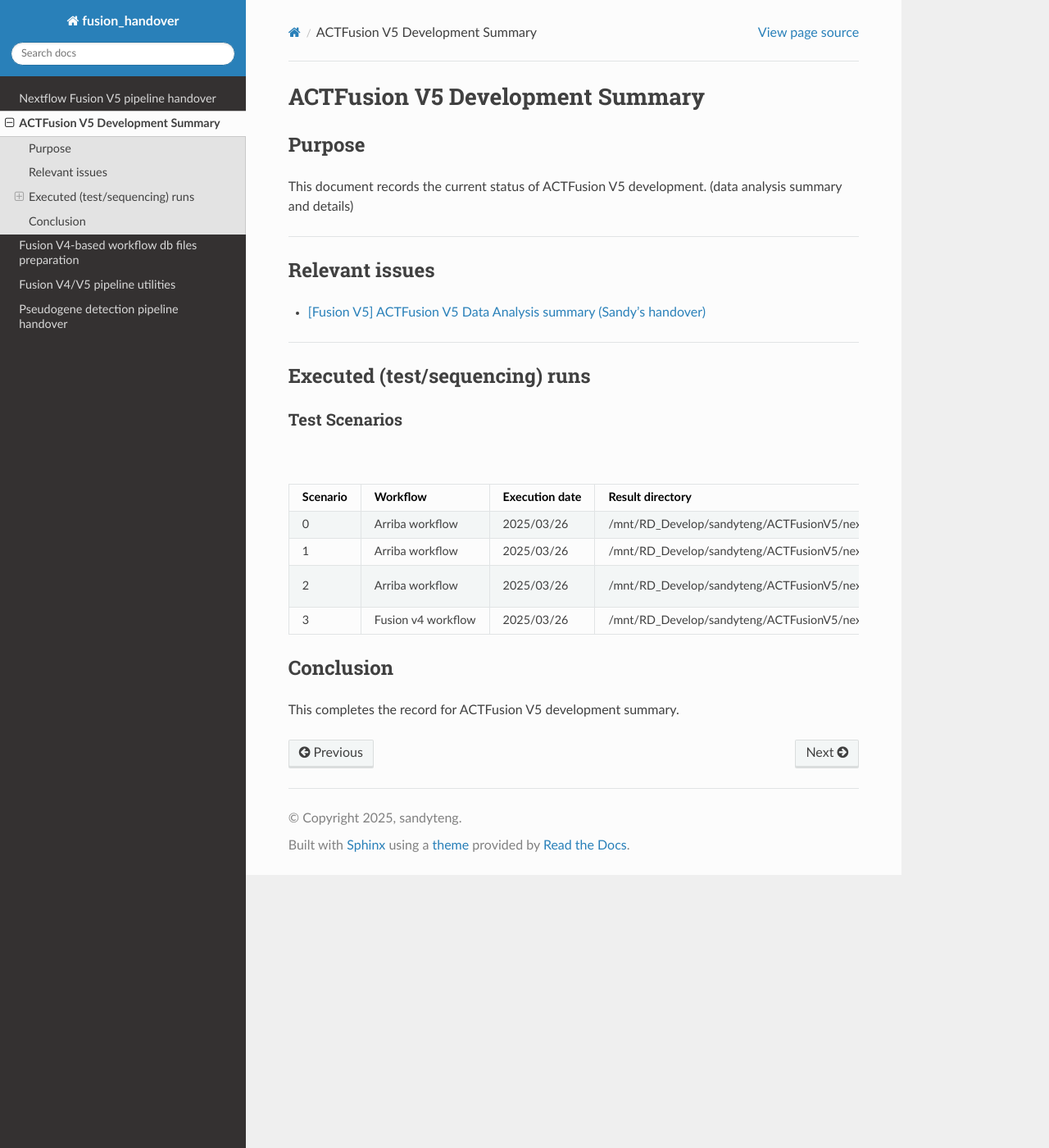
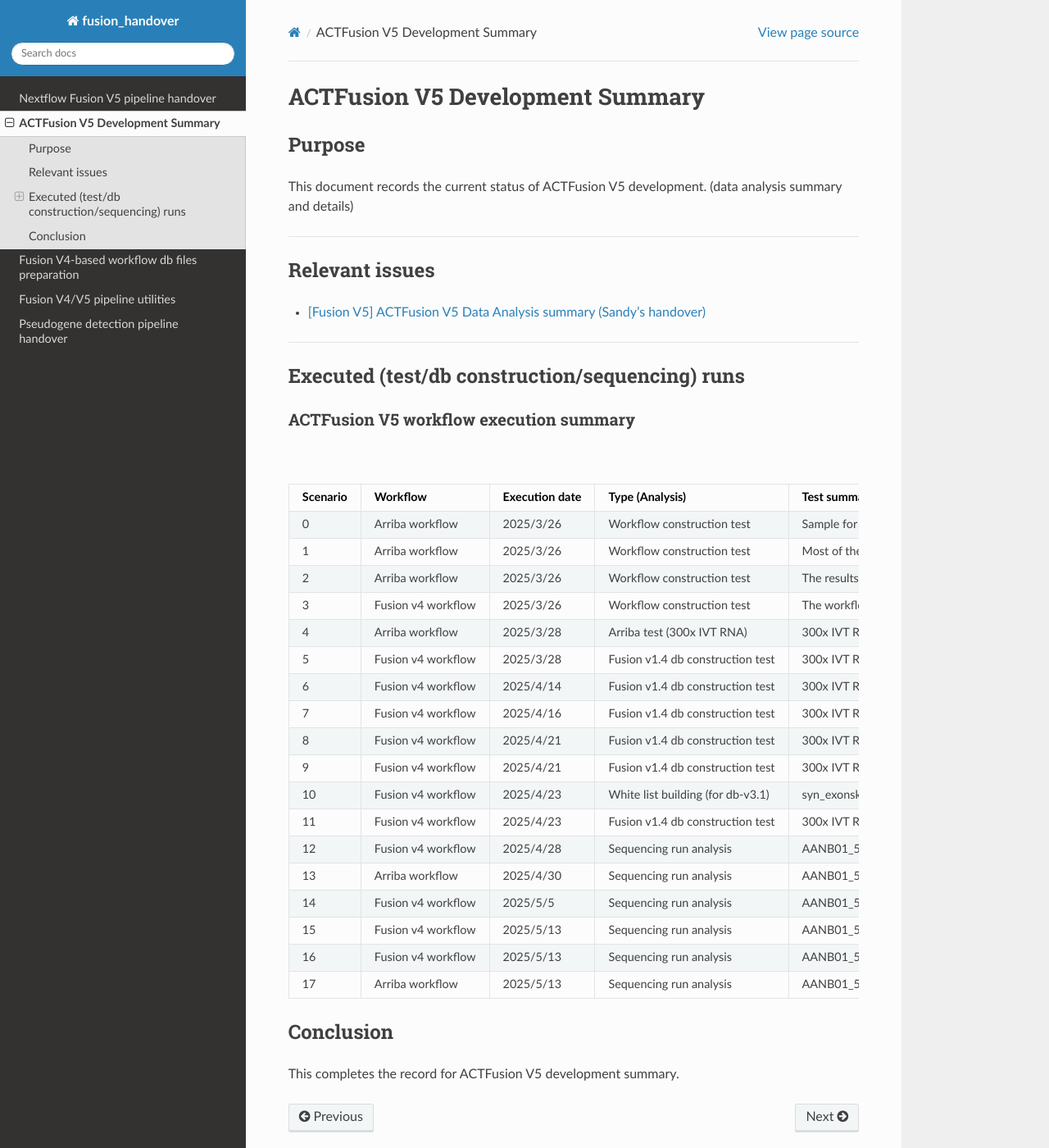
Before and after one commit to sandyteng/fusion_handover, a Sphinx documentation site: the page built from source/actfusionv5_dev.rst, in a window 1280 px wide and 1400 px high. Shown: the whole window at 82% size. Built offline with Sphinx 7.4.7 and the Read the Docs theme 3.1.0, drawn with Linux system fonts in a browser that asks for light colours.

Commit message:
add all fusion v5 executed runs to the 'actfusionv5_dev.rst'

```diff
--- a/source/actfusionv5_dev.rst
+++ b/source/actfusionv5_dev.rst
@@ -18,46 +18,112 @@ Relevant issues
 
 ----
 
---------------------------------
-Executed (test/sequencing) runs
---------------------------------
+------------------------------------------------
+Executed (test/db construction/sequencing) runs
+------------------------------------------------
 
-Test Scenarios
-==============
+ACTFusion V5 workflow execution summary
+~~~~~~~~~~~~~~~~~~~~~~~~~~~~~~~~~~~~~~~~
 
-.. list-table:: Test scenarios for fusion workflows
+.. list-table:: ACTFusion Workflow Test Scenarios
+   :widths: 5 15 10 20 50
    :header-rows: 1
-   :widths: 8 20 12 40 60
 
    * - Scenario
      - Workflow
      - Execution date
-     - Result directory
+     - Type (Analysis)
      - Test summary
-
    * - 0
      - Arriba workflow
-     - 2025/03/26
-     - /mnt/RD_Develop/sandyteng/ACTFusionV5/nextflow_outdir/20250325_PA043ANA_IVTALL-1_arriba_test/
-     - Sample for pipeline construction. See issue: `ABIE-996 <https://actg.atlassian.net/browse/ABIE-996>`_
-
+     - 2025/3/26
+     - Workflow construction test
+     - Sample for pipeline construction. See issue: ABIE-996
    * - 1
      - Arriba workflow
-     - 2025/03/26
-     - /mnt/RD_Develop/sandyteng/ACTFusionV5/nextflow_outdir/20250326_PA043ANA_IVTRNA_arriba_test/
+     - 2025/3/26
+     - Workflow construction test
      - Most of the in-silico (IVT) fusions are not reported by Arriba caller.
-
    * - 2
      - Arriba workflow
-     - 2025/03/26
-     - /mnt/RD_Develop/sandyteng/ACTFusionV5/nextflow_outdir/20250326_Twist_8_NextSeq_samples_arriba_test/
-     - The results (``fusions.tsv`` vs ``fusions.tsv``) are identical to /mnt/RD_Develop/sandyteng/ACTFusionV5/20250122_TwistBioscience/testresult/arriba_grch38/. Executed via Arriba’s containerized workflow.
-
+     - 2025/3/26
+     - Workflow construction test
+     - The results (fusions.tsv vs fusions.tsv) are identical to /mnt/RD_Develop/sandyteng/ACTFusionV5/20250122_TwistBioscience/testresult/arriba_grch38/. Executed via Arriba’s containerized workflow.
    * - 3
      - Fusion v4 workflow
-     - 2025/03/26
-     - /mnt/RD_Develop/sandyteng/ACTFusionV5/nextflow_outdir/20250326_PA043ANA_IVTRNA_fusionv4_test/
-     - The workflow is copied from `ACTFusion V4 (pipeline version: v0.29.0) <https://github.com/ACTGenomics/torrent_fusion_pipeline_nextflow>`_.
+     - 2025/3/26
+     - Workflow construction test
+     - The workflow is copied from ACTFusion V4 (pipeline version: v0.29.0).
+   * - 4
+     - Arriba workflow
+     - 2025/3/28
+     - Arriba test (300x IVT RNA)
+     - 300x IVT RNA test
+   * - 5
+     - Fusion v4 workflow
+     - 2025/3/28
+     - Fusion v1.4 db construction test
+     - 300x IVT RNA test (MANE v0.95 db)
+   * - 6
+     - Fusion v4 workflow
+     - 2025/4/14
+     - Fusion v1.4 db construction test
+     - 300x IVT RNA test (MANE v1.4 db - config test)
+   * - 7
+     - Fusion v4 workflow
+     - 2025/4/16
+     - Fusion v1.4 db construction test
+     - 300x IVT RNA test (MANE v1.4 db - v1 config test)
+   * - 8
+     - Fusion v4 workflow
+     - 2025/4/21
+     - Fusion v1.4 db construction test
+     - 300x IVT RNA test (MANE v1.4 db - v2 config test)
+   * - 9
+     - Fusion v4 workflow
+     - 2025/4/21
+     - Fusion v1.4 db construction test
+     - 300x IVT RNA test (MANE v1.4 db - v3 config test)
+   * - 10
+     - Fusion v4 workflow
+     - 2025/4/23
+     - White list building (for db-v3.1)
+     - syn_exonskipping_seq-2-exons (63-9 = 53 reads) (MANE v1.4 db - v3 config test)
+   * - 11
+     - Fusion v4 workflow
+     - 2025/4/23
+     - Fusion v1.4 db construction test
+     - 300x IVT RNA test (MANE v1.4 db - v3-1 config test)
+   * - 12
+     - Fusion v4 workflow
+     - 2025/4/28
+     - Sequencing run analysis
+     - AANB01_504 (16 samples) (MANE v0.95 db)
+   * - 13
+     - Arriba workflow
+     - 2025/4/30
+     - Sequencing run analysis
+     - AANB01_504 (16 samples) (GRCh38+RefSeq)
+   * - 14
+     - Fusion v4 workflow
+     - 2025/5/5
+     - Sequencing run analysis
+     - AANB01_504 (16 samples) (MANE v1.4 db, db-v3.1)
+   * - 15
+     - Fusion v4 workflow
+     - 2025/5/13
+     - Sequencing run analysis
+     - AANB01_507 (8 samples) (MANE v1.4 db, db-v3.1)
+   * - 16
+     - Fusion v4 workflow
+     - 2025/5/13
+     - Sequencing run analysis
+     - AANB01_507 (8 samples) (MANE v0.95 db)
+   * - 17
+     - Arriba workflow
+     - 2025/5/13
+     - Sequencing run analysis
+     - AANB01_507 (8 samples) (GRCh38+RefSeq)
 
 --------------------
 Conclusion
```
Also changed, not shown: 3 other files.
